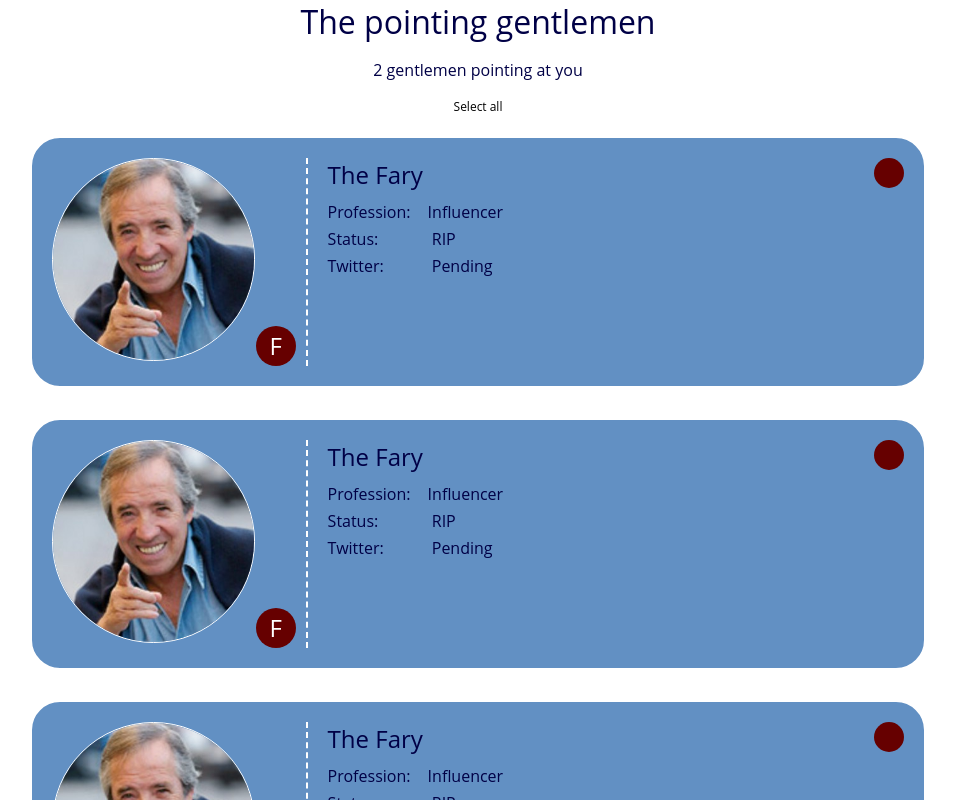
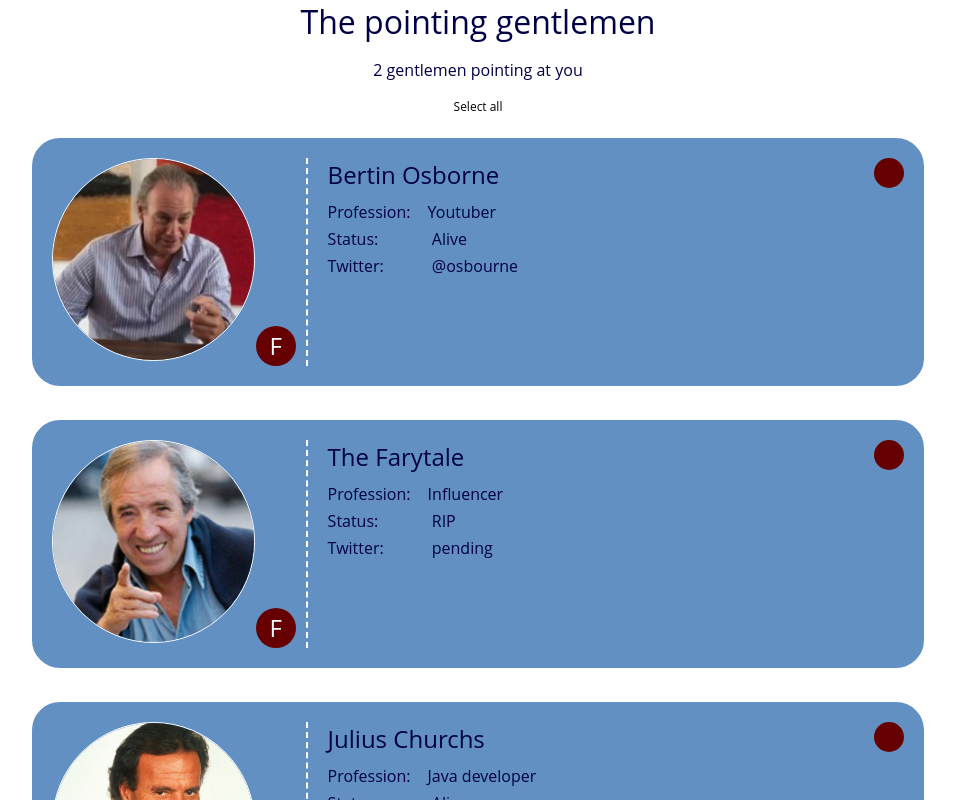
Before and after one commit to Learning-X/202201-W4CH1-luc-stpierre, a React (Create React App) app: page / in a window 1280 px wide. Shown: the top 800 px of the page, without its empty margins (162-1117 px from the left). Built offline with nearby package versions, Linux system fonts and the light colour scheme.

Commit message:
destructured gentlemen in Gentleman component

```diff
--- a/src/components/Gentleman/Gentleman.js
+++ b/src/components/Gentleman/Gentleman.js
@@ -1,26 +1,28 @@
-const Gentleman = () => {
+const Gentleman = ({ gentleman }) => {
   return (
     <li className="gentleman">
       <div className="gentleman__avatar-container">
         <img
           className="gentleman__avatar"
-          src="img/fary.jpg"
-          alt="The Fary pointing at you"
+          src={`img/${gentleman.picture}`}
+          alt={`${gentleman.name} pointing at you`}
         />
         <span className="gentleman__initial">F</span>
       </div>
       <div className="gentleman__data-container">
-        <h2 className="gentleman__name">The Fary</h2>
+        <h2 className="gentleman__name">{gentleman.name}</h2>
         <ul className="gentleman__data-list">
           <li className="gentleman__data">
             <span className="gentleman__data-label">Profession:</span>
-            Influencer
+            {gentleman.profession}
           </li>
           <li className="gentleman__data">
-            <span className="gentleman__data-label">Status:</span> RIP
+            <span className="gentleman__data-label">Status:</span>{" "}
+            {gentleman.status}
           </li>
           <li className="gentleman__data">
-            <span className="gentleman__data-label">Twitter:</span> Pending
+            <span className="gentleman__data-label">Twitter:</span>{" "}
+            {gentleman.twitter}
           </li>
         </ul>
       </div>
```
